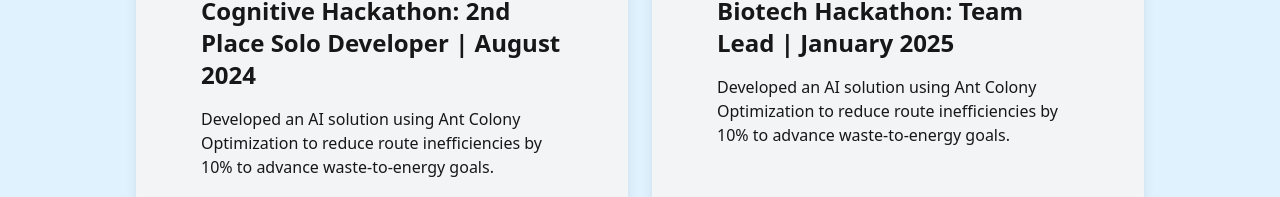
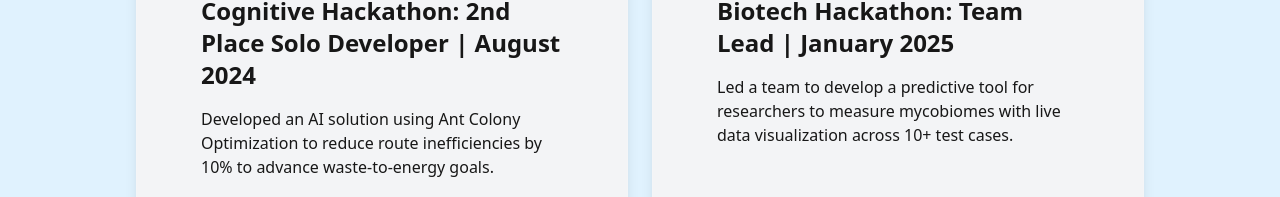
Before and after one commit to mgcapiendo/ProfessionalSite, a Next.js app: page /experience in a window 1280 px wide. Shown: the part 732-929 px from the top of the page. Built offline with nearby package versions, Linux system fonts and the light colour scheme.

Commit message:
fartfsfaf

```diff
--- a/src/app/experience/page.jsx
+++ b/src/app/experience/page.jsx
@@ -89,7 +89,7 @@ const experience = () => {
                <div className="lg:col-span-6 custom-bg px-4 sm:px-6 md:px-12 lg:px-16 py-8 sm:py-12 rounded-2xl flex flex-col h-auto bg-gray-100 shadow-lg bg-black/20 border border-white/10">
                    <h2 className="text-xl sm:text-2xl font-bold mb-4">Biotech Hackathon: Team Lead | January 2025</h2>
                    <div className="space-y-4">
-                       <p className="text-black-300"> Developed an AI solution using Ant Colony Optimization to reduce route inefficiencies by 10% to advance waste-to-energy goals. </p>
+                       <p className="text-black-300">  Led a team to develop a predictive tool for researchers to measure mycobiomes with live data visualization across 10+ test cases.  </p>
                    </div>
                </div>
            </div>
--- a/src/app/projects/page.jsx
+++ b/src/app/projects/page.jsx
@@ -95,7 +95,7 @@ const projects = () => {
                <div className="lg:col-span-4 custom-bg px-4 sm:px-6 md:px-12 lg:px-16 py-8 sm:py-12 rounded-2xl flex flex-col h-auto bg-gray-100 shadow-lg bg-black/20 border border-white/10">
                    <h2 className="text-xl sm:text-2xl font-bold mb-4">Mycobiome Simulator Researcher Tool Set</h2>
                    <div className="space-y-4">
-                       <p className="text-black-300"> Led a team to develop a predictive tool for researchers to measure mycobimes with live data visualization across 10+ test cases. </p>
+                       <p className="text-black-300"> Led a team to develop a predictive tool for researchers to measure mycobiomes with live data visualization across 10+ test cases. </p>
                    </div>
                </div>
 
```
